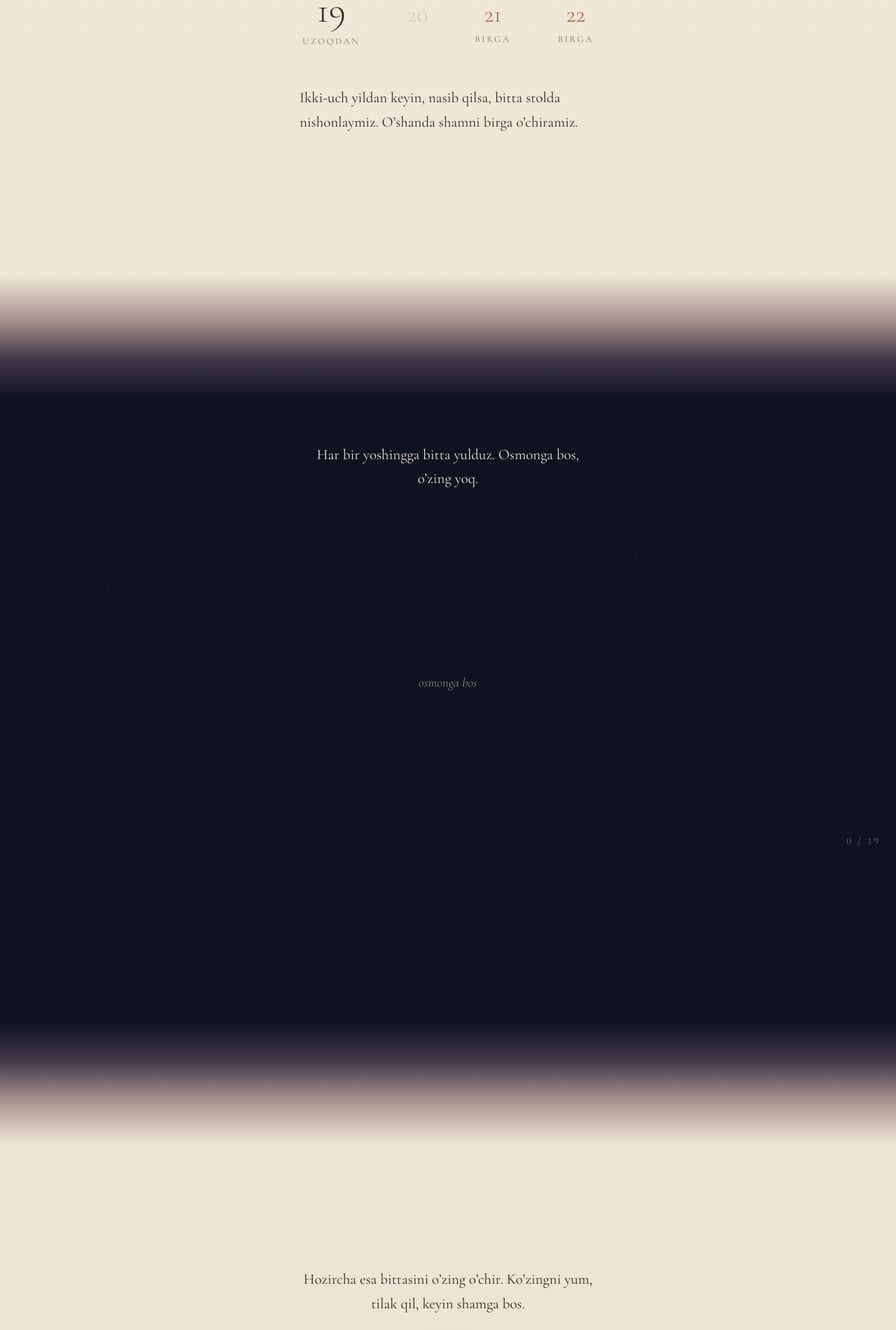
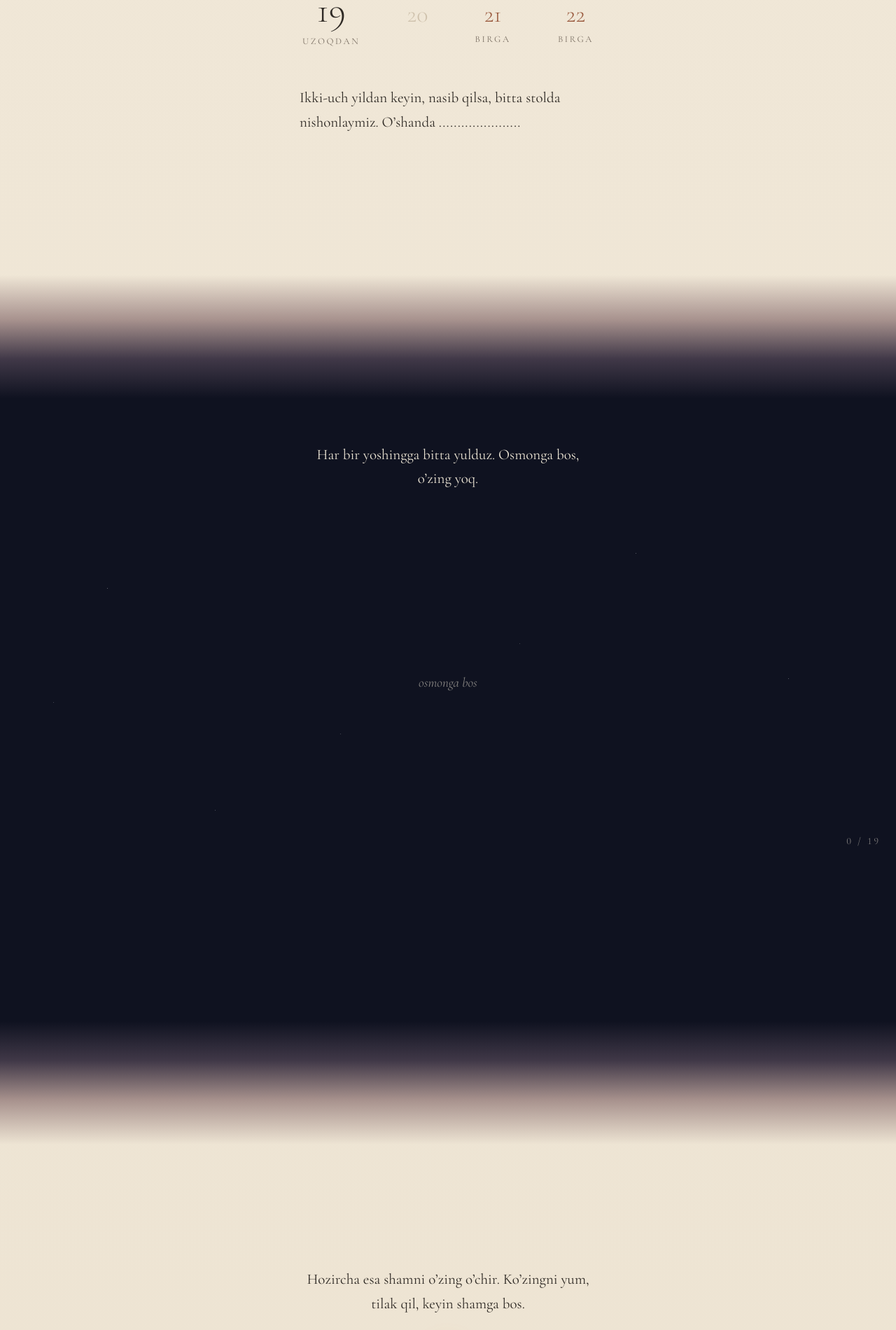
Before and after one commit to sharofiddin1952-blip/z19-f638fb4d, a plain HTML site: page index.html in a window 1280 px wide. Shown: the part 3300-5200 px from the top of the page at 70% size. Drawn offline with nearby package versions, Linux system fonts and the light colour scheme.

Commit message:
Yillar gapini o'zgartirish
Co-Authored-By: Claude Fable 5.2 <noreply@anthropic.com>

```diff
--- a/index.html
+++ b/index.html
@@ -41,7 +41,7 @@ const CONFIG = {
 
   yillar: [
     "Bu yil uzoqdan tabriklayapman.",
-    "Ikki-uch yildan keyin, nasib qilsa, bitta stolda nishonlaymiz. O’shanda shamni birga o’chiramiz."
+    "Ikki-uch yildan keyin, nasib qilsa, bitta stolda nishonlaymiz. O’shanda ......................"
   ],
   birgaYoshlar: [21, 22],          // "birga" deb belgilanadigan yoshlar
 
@@ -49,7 +49,7 @@ const CONFIG = {
   osmon: "Har bir yoshingga bitta yulduz. Osmonga bos, o’zing yoq.",
   yulduzGap: "O’n to’qqiz yosh, o’n to’qqiz yulduz. Hammasini o’zing yoqding. Umring ham shunday yorug’ bo’lsin, Zilola.",
 
-  sham: "Hozircha esa bittasini o’zing o’chir. Ko’zingni yum, tilak qil, keyin shamga bos.",
+  sham: "Hozircha esa shamni o’zing o’chir. Ko’zingni yum, tilak qil, keyin shamga bos.",
   shamdanKeyin: "Nima tilaganingni so’ramayman. Men ham o’zimnikini so’rab qo’ydim.",
 
   eshik: "Bugun eshigingni kimdir taqillatadi. U mendan.",  // gul bo'lmasa, "" qilib qo'ying
```
